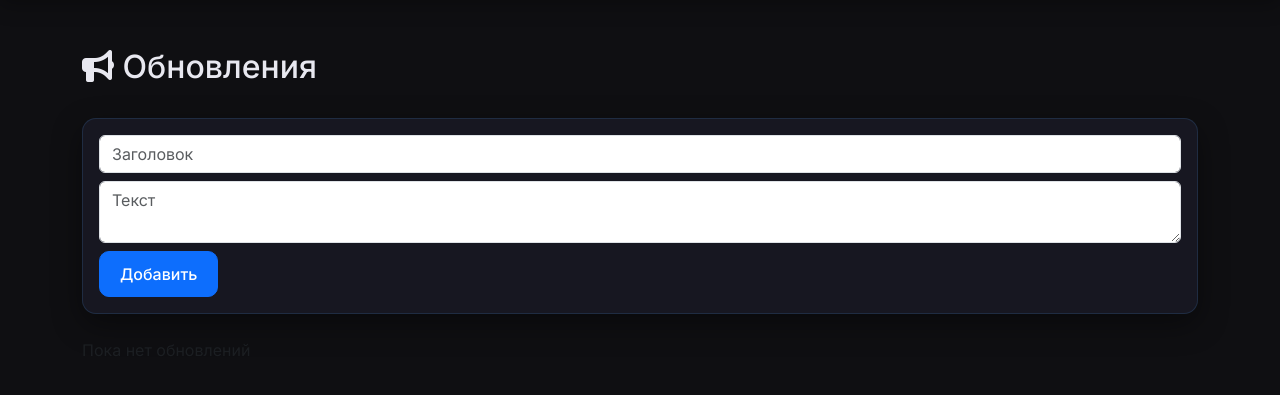
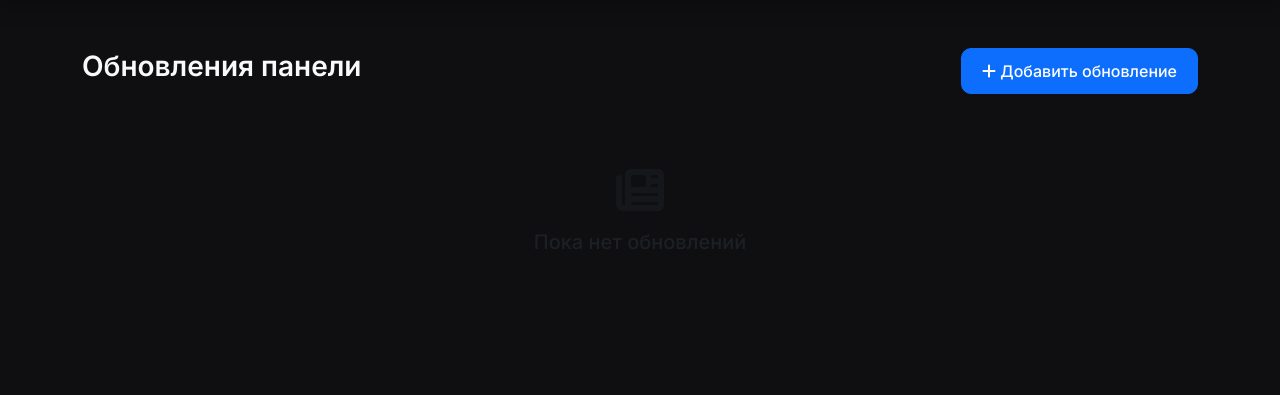
Before and after one commit to mrakof381-jpg/34sss42, a Flask app: page /updates in a window 1280 px wide. Shown: the part 85-480 px from the top of the page. Run offline with Flask 3, Linux system fonts and the light colour scheme; a user stored in the database is signed in; data that the repository does not hold is empty; some libraries are stand-ins or nearby versions.

Commit message:
updates.html

```diff
--- a/templates/updates.html
+++ b/templates/updates.html
@@ -1,30 +1,74 @@
 {% extends "base.html" %}
+
 {% block content %}
-
 <div class="d-flex justify-content-between align-items-center mb-4">
-    <h2><i class="fas fa-bullhorn"></i> Обновления</h2>
+    <h1 class="h3 text-light fw-semibold">Обновления панели</h1>
+    {% if is_admin %}
+    <button class="btn btn-primary" data-bs-toggle="modal" data-bs-target="#addUpdateModal">
+        <i class="fas fa-plus"></i> Добавить обновление
+    </button>
+    {% endif %}
 </div>
 
-{% if is_admin %}
-<div class="card p-3 mb-4">
-    <form method="POST" action="{{ url_for('add_update') }}">
-        <input class="form-control mb-2" name="title" placeholder="Заголовок">
-        <textarea class="form-control mb-2" name="content" placeholder="Текст"></textarea>
-        <button class="btn btn-primary">Добавить</button>
-    </form>
+<div class="row">
+    {% for update in updates %}
+    <div class="col-12 mb-4">
+        <div class="card bg-dark border-info shadow">
+            <div class="card-header bg-info text-dark fw-semibold">
+                {{ update.title }}
+                <small class="float-end text-dark">
+                    {{ update.created_at.strftime('%d.%m.%Y %H:%M') }} • {{ update.author }}
+                </small>
+            </div>
+            <div class="card-body text-light">
+                <p style="white-space: pre-wrap;">{{ update.content }}</p>
+            </div>
+            {% if is_admin %}
+            <div class="card-footer bg-dark border-top border-secondary">
+                <a href="{{ url_for('delete_update', update_id=update.id) }}"
+                   class="btn btn-sm btn-outline-danger"
+                   onclick="return confirm('Удалить это обновление?')">
+                    <i class="fas fa-trash"></i> Удалить
+                </a>
+            </div>
+            {% endif %}
+        </div>
+    </div>
+    {% else %}
+    <div class="col-12">
+        <div class="text-center py-5 text-muted">
+            <i class="fas fa-newspaper fa-3x mb-3 opacity-50"></i>
+            <h5>Пока нет обновлений</h5>
+        </div>
+    </div>
+    {% endfor %}
 </div>
-{% endif %}
 
-{% for u in updates %}
-<div class="card p-3 mb-3">
-    <h5>{{ u.title }}</h5>
-    <p>{{ u.content }}</p>
-    <small class="text-muted">{{ u.date }}</small>
+<!-- Модальное окно добавления обновления -->
+<div class="modal fade" id="addUpdateModal" tabindex="-1">
+    <div class="modal-dialog">
+        <div class="modal-content bg-dark text-light border-secondary">
+            <div class="modal-header">
+                <h5 class="modal-title">Новое обновление</h5>
+                <button type="button" class="btn-close btn-close-white" data-bs-dismiss="modal"></button>
+            </div>
+            <form method="post" action="{{ url_for('add_update') }}">
+                <div class="modal-body">
+                    <div class="mb-3">
+                        <input type="text" class="form-control bg-dark text-light" name="title"
+                               placeholder="Заголовок обновления" required>
+                    </div>
+                    <div class="mb-3">
+                        <textarea class="form-control bg-dark text-light" name="content" rows="6"
+                                  placeholder="Текст обновления..." required></textarea>
+                    </div>
+                </div>
+                <div class="modal-footer">
+                    <button type="button" class="btn btn-secondary" data-bs-dismiss="modal">Отмена</button>
+                    <button type="submit" class="btn btn-primary">Опубликовать обновление</button>
+                </div>
+            </form>
+        </div>
+    </div>
 </div>
-{% endfor %}
-
-{% if not updates %}
-<p class="text-muted">Пока нет обновлений</p>
-{% endif %}
-
 {% endblock %}
```
